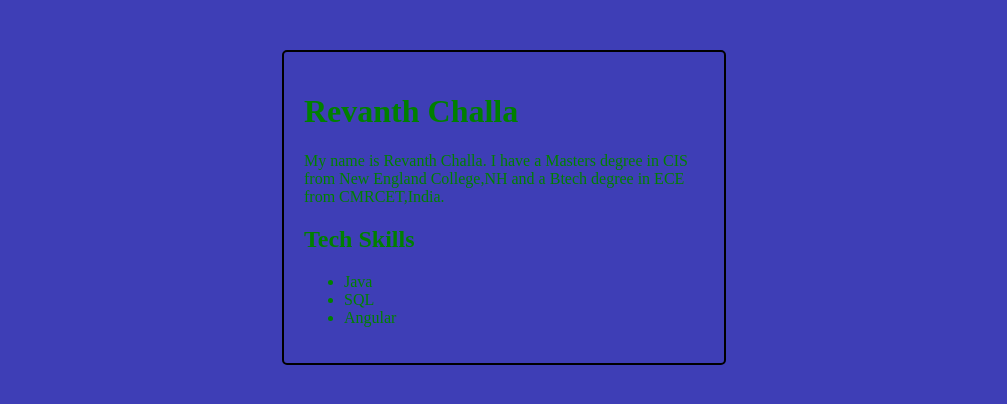
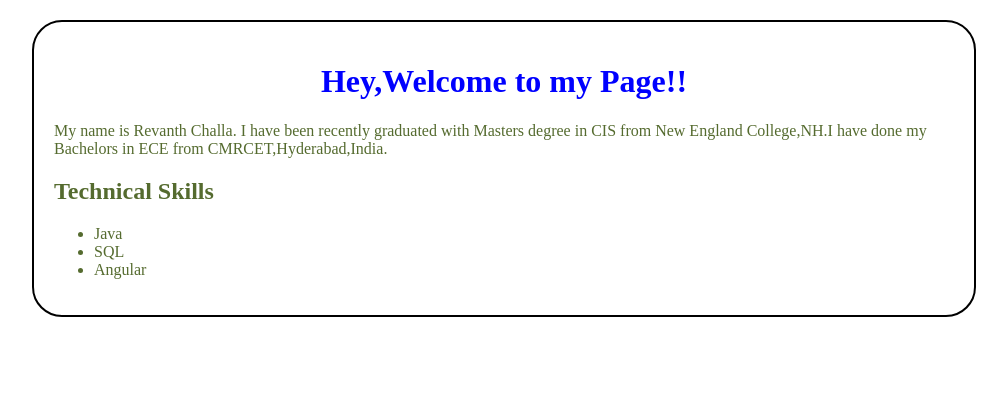
Before and after one commit to revanthchalla12/Revanthreddy-batch32, a plain HTML site: page index.html in a window 1280 px wide. Shown: the whole page, without its empty margins (136-1143 px from the left). Drawn offline with Linux system fonts and the light colour scheme.

Commit message:
index commit

```diff
--- a/index.html
+++ b/index.html
@@ -3,28 +3,24 @@
 <head>
   <title>About me!</title>
   <style>
-    body {
-      background-color: rgb(62, 62, 182);
-    }
 
     #bio {
-        color: green;
-        border:2px solid black;
-      border-radius: 5px;
-      width: 400px;
-      margin: 50px auto;
+      color:darkolivegreen;
+      border:2px solid black;
+      border-radius:30px;
+      width: 900px;
+      margin: 20px auto;
       padding: 20px;
     }
   </style>
 </head>
 <body>
   <div id="bio">
-    <h1>Revanth Challa</h1>
+    <h1 style="color: blue;text-align: center;">Hey,Welcome to my Page!!</h1>
     <p>
-      My name is Revanth Challa. I have a Masters degree in CIS from New England College,NH
-      and a Btech degree in ECE from CMRCET,India.
+      My name is Revanth Challa. I have been recently graduated with Masters degree in CIS from New England College,NH.I have done my Bachelors in ECE from CMRCET,Hyderabad,India.
     </p>
-    <h2>Tech Skills</h2>
+    <h2>Technical Skills</h2>
     <ul>
       <li>Java</li>
       <li>SQL</li>
```
